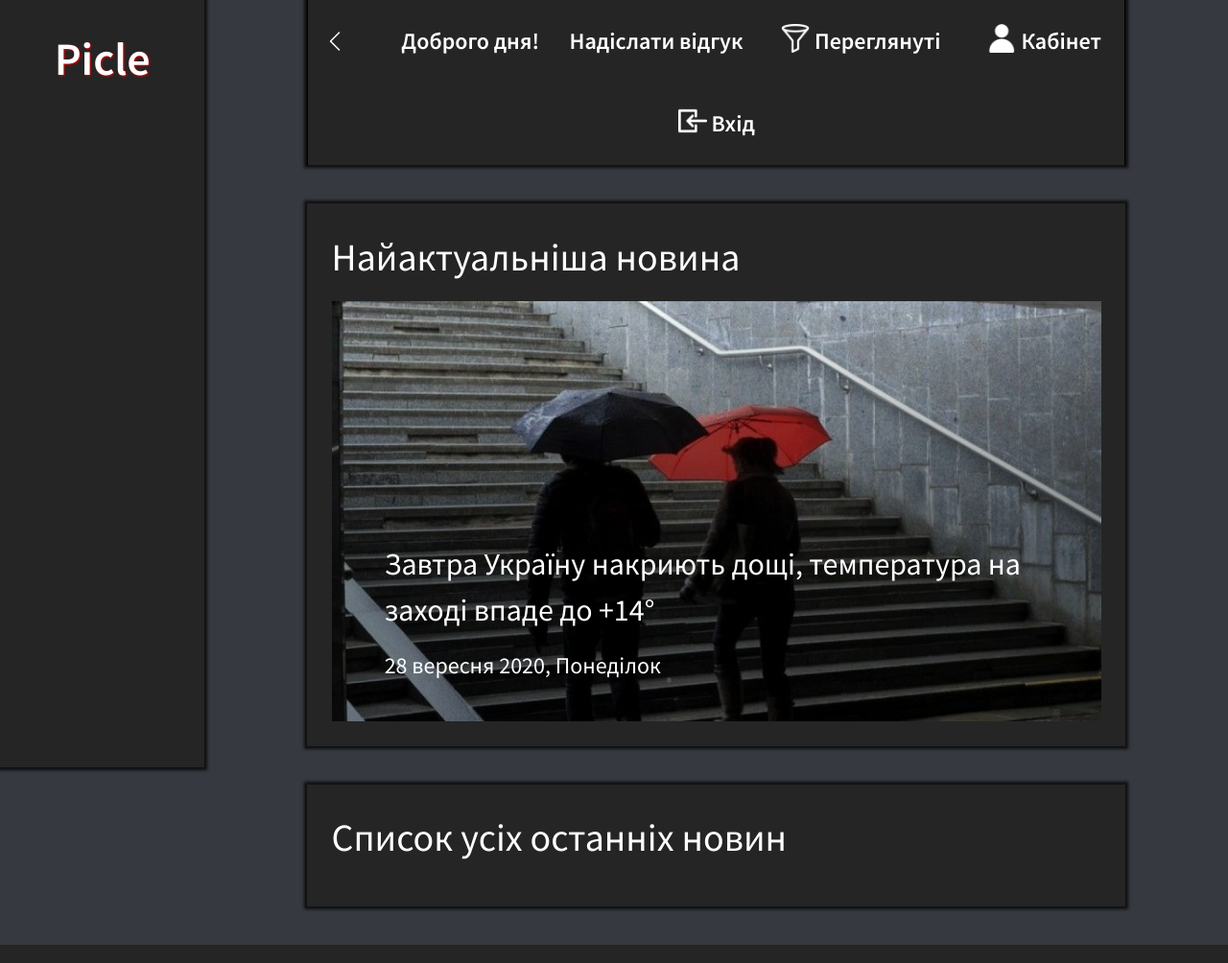
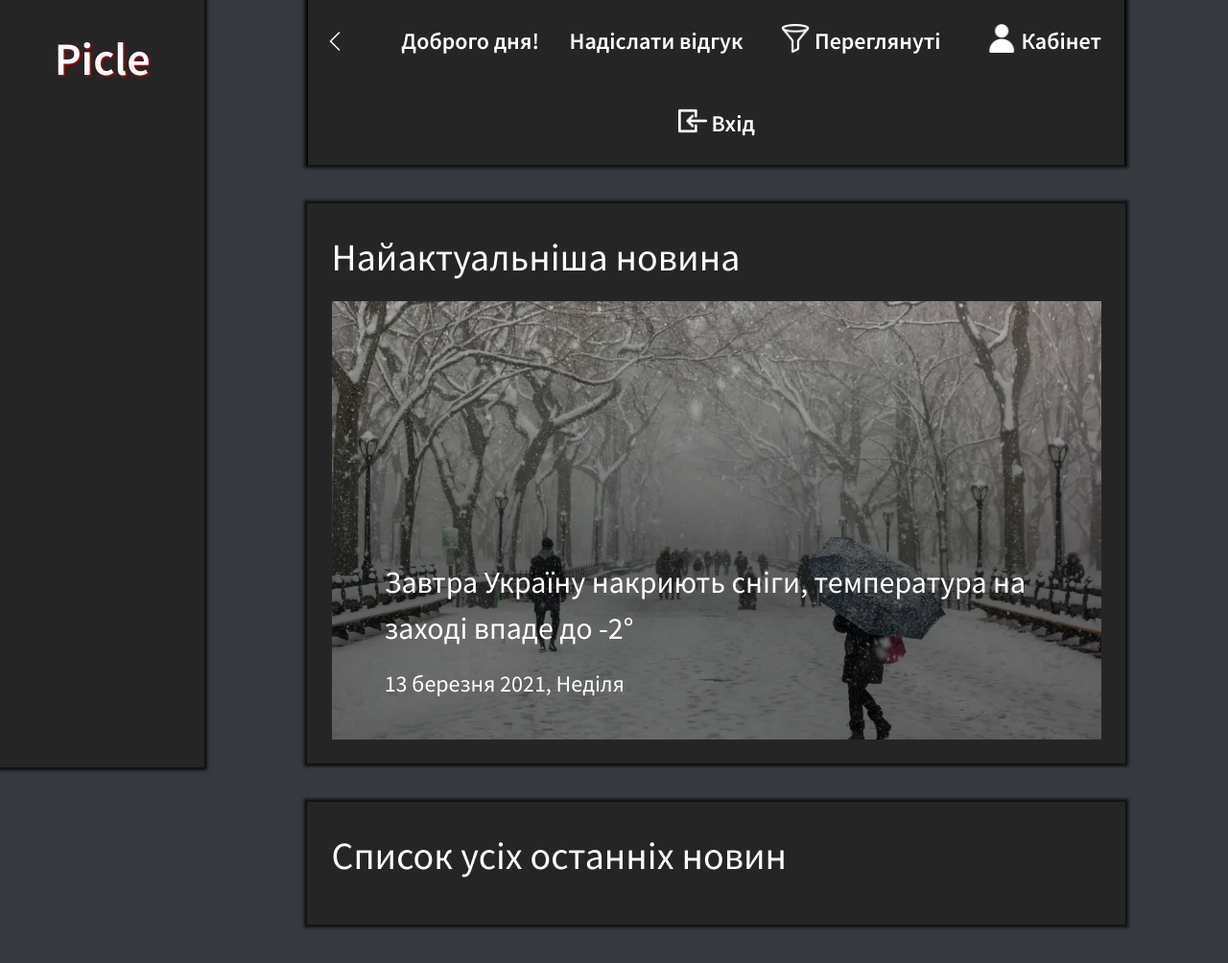
Before and after one commit to Dima2504/Django_news_engine, a Django app: page /news/ in a window 1280 px wide. Shown: the whole page at 96% size. Run offline with Django 3.2, Linux system fonts and the light colour scheme; data that the repository does not hold is empty; parts of the project's set-up code (start-up, migrations or seed data) failed here and were passed over; some libraries are stand-ins or nearby versions.

Commit message:
Changed the main image

```diff
--- a/news/templates/news/index.html
+++ b/news/templates/news/index.html
@@ -10,10 +10,10 @@
     <div class="section-block shadow-default">
         <div class="section-header">Найактуальніша новина</div>
         <div id="last-news-section" class="section-body col-lg-12 shadow--default">
-            <img src="{{ MEDIA_URL }}images/rain.jpg">
+            <img src="{{ MEDIA_URL }}images/snow.webp">
             <div id="last-news-section-text" class="col-lg-12">
-                <p id="image-text">Завтра Україну накриють дощі, температура на заході впаде до +14°</p>
-                <p id="date">28 вересня 2020, Понеділок</p>
+                <p id="image-text">Завтра Україну накриють сніги, температура на заході впаде до -2°</p>
+                <p id="date">13 березня 2021, Неділя</p>
             </div>
         </div>
     </div>
```
Also changed, not shown: files/media/images/snow.webp (added).
